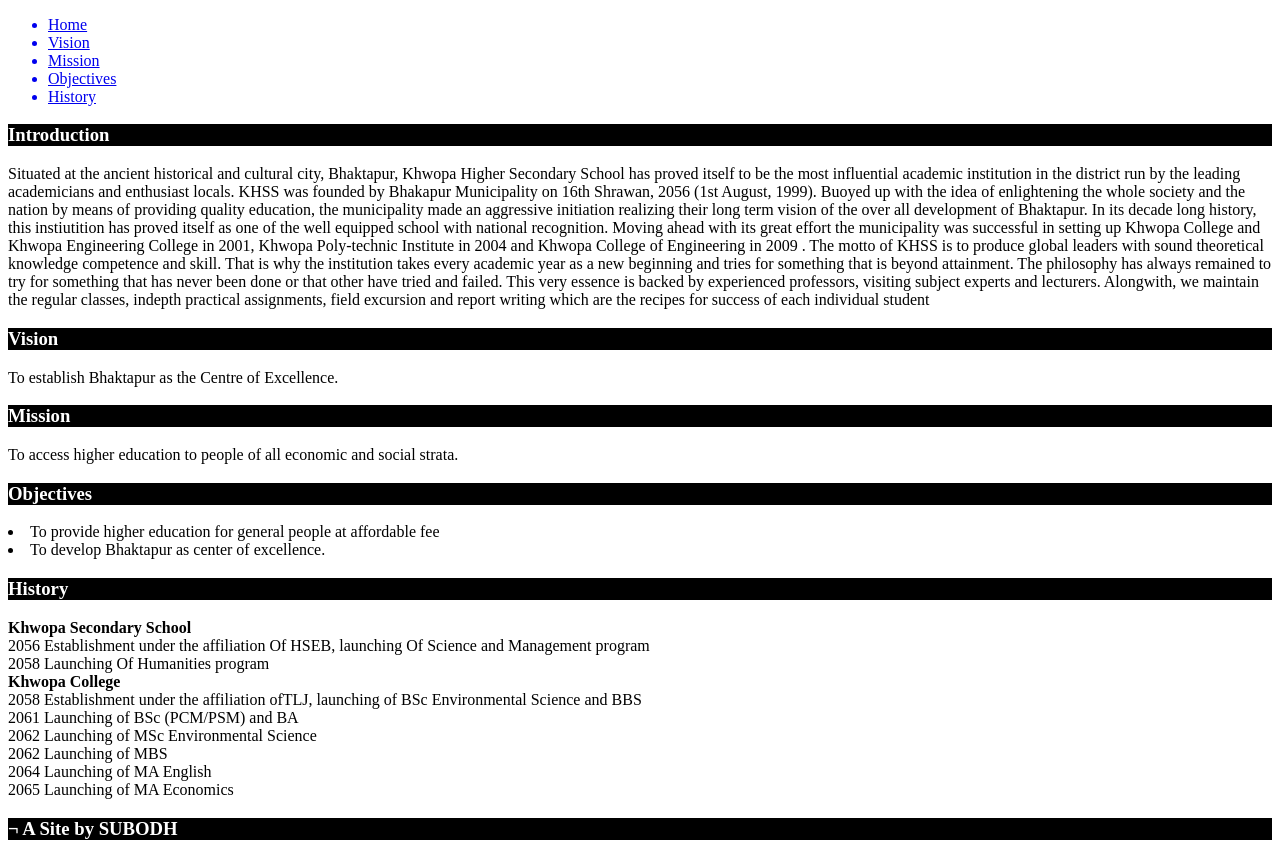
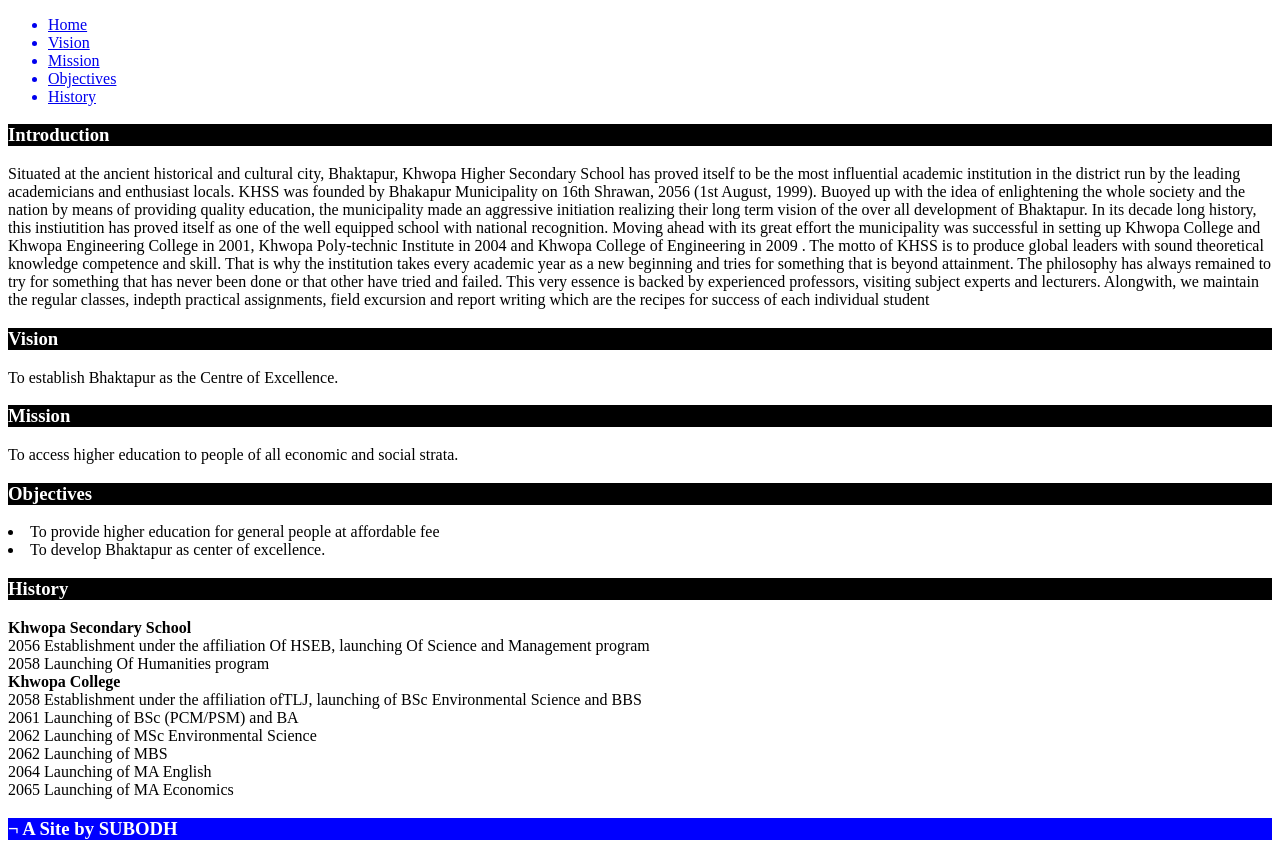
Before and after one commit to 5u80dh/Khwopa-Secondary-school, a plain HTML site: page aboutus.html in a window 1280 px wide. Shown: the part 33-891 px from the top of the page. Drawn offline with Linux system fonts and the light colour scheme.

Commit message:
Update aboutus.html

```diff
--- a/aboutus.html
+++ b/aboutus.html
@@ -78,7 +78,7 @@ Alongwith, we maintain the regular classes, indepth practical assignments, field
 2062    Launching of MBS <br>
 2064    Launching of MA English <br>
 2065    Launching of MA Economics <br>
-<h3 style="background: black; color: white">¬ A Site by SUBODH</h3>
+<h3 style="background: blue; color: white">¬ A Site by SUBODH</h3>
 
 
                    </p>
```
